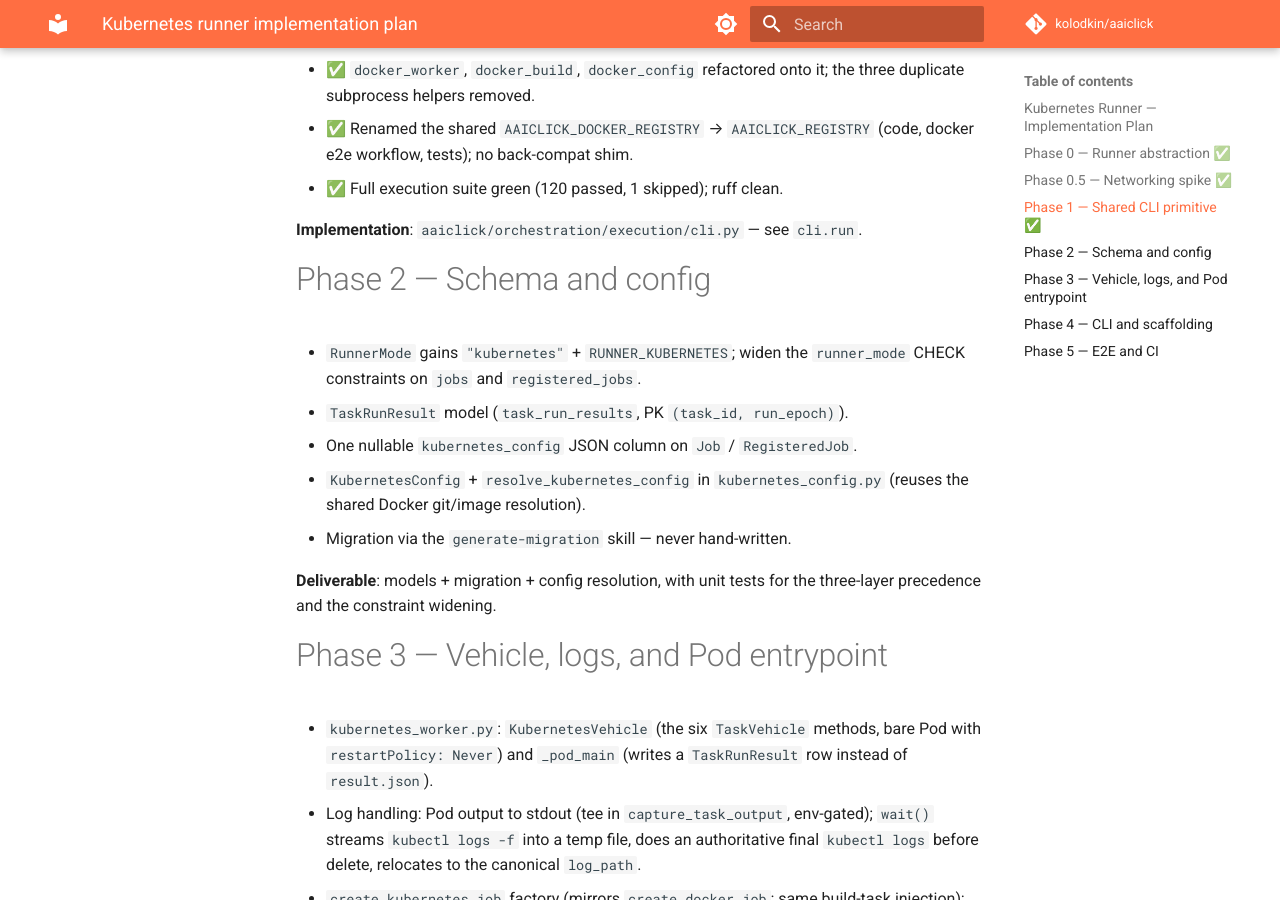
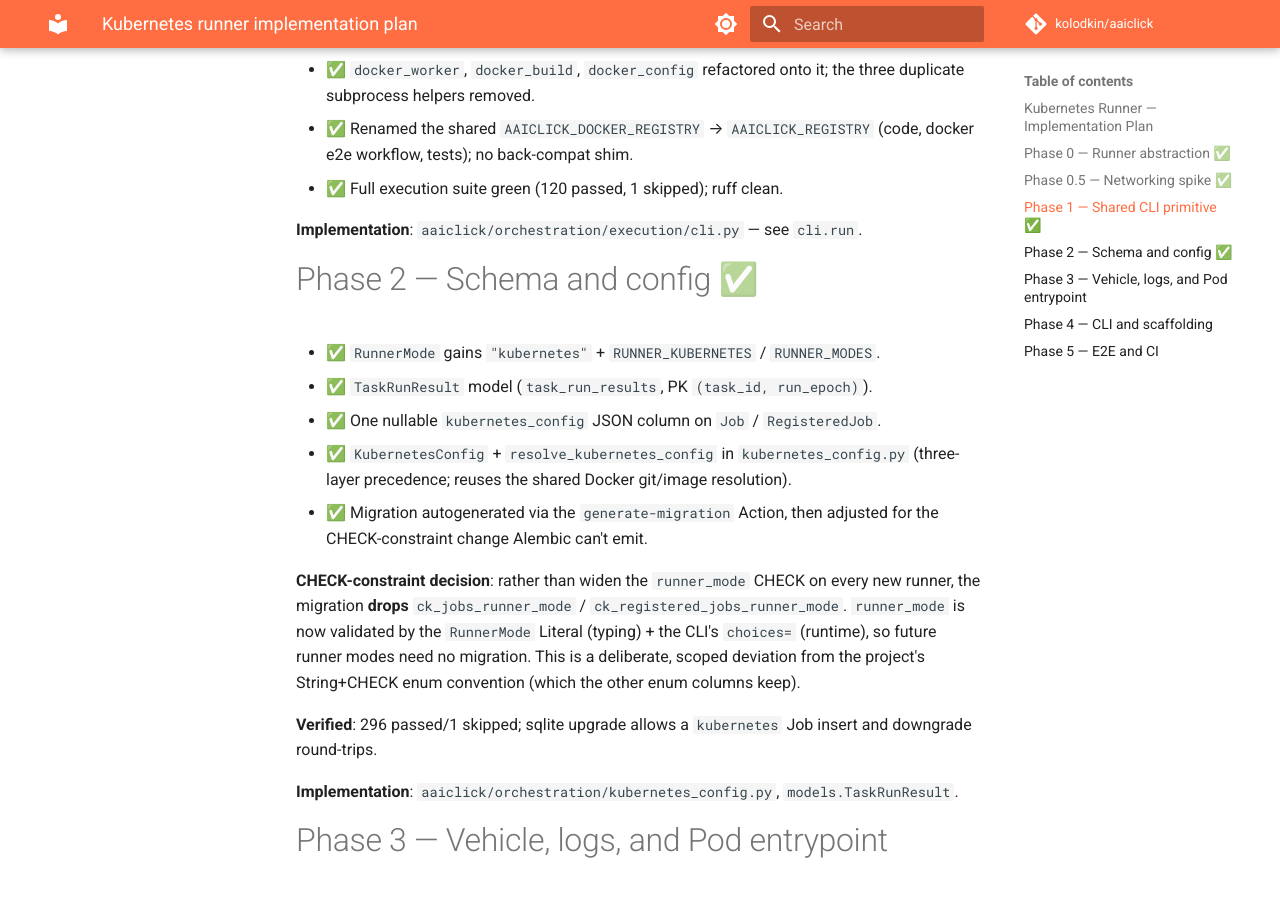
Before and after one commit to kolodkin/aaiclick, an MkDocs documentation site: the page built from docs/kubernetes_runner_implementation_plan.md, in a window 1280 px wide and 900 px high, scrolled down 1114 px. Built offline with MkDocs 1.6.1 and Material for MkDocs 9.7.7, drawn with Linux system fonts in a browser that asks for light colours; comment, search, counter and statistics services are not loaded.

Commit message:
Mark Kubernetes runner Phase 2 complete

```diff
--- a/docs/kubernetes_runner_implementation_plan.md
+++ b/docs/kubernetes_runner_implementation_plan.md
@@ -45,18 +45,27 @@ Prep refactor (same playbook as Phase 0): extract before adding k8s.
 
 **Implementation**: `aaiclick/orchestration/execution/cli.py` — see `cli.run`.
 
-# Phase 2 — Schema and config
+# Phase 2 — Schema and config ✅
 
-- `RunnerMode` gains `"kubernetes"` + `RUNNER_KUBERNETES`; widen the
-  `runner_mode` CHECK constraints on `jobs` and `registered_jobs`.
-- `TaskRunResult` model (`task_run_results`, PK `(task_id, run_epoch)`).
-- One nullable `kubernetes_config` JSON column on `Job` / `RegisteredJob`.
-- `KubernetesConfig` + `resolve_kubernetes_config` in `kubernetes_config.py`
-  (reuses the shared Docker git/image resolution).
-- Migration via the `generate-migration` skill — never hand-written.
+- ✅ `RunnerMode` gains `"kubernetes"` + `RUNNER_KUBERNETES` / `RUNNER_MODES`.
+- ✅ `TaskRunResult` model (`task_run_results`, PK `(task_id, run_epoch)`).
+- ✅ One nullable `kubernetes_config` JSON column on `Job` / `RegisteredJob`.
+- ✅ `KubernetesConfig` + `resolve_kubernetes_config` in `kubernetes_config.py`
+  (three-layer precedence; reuses the shared Docker git/image resolution).
+- ✅ Migration autogenerated via the `generate-migration` Action, then adjusted
+  for the CHECK-constraint change Alembic can't emit.
 
-**Deliverable**: models + migration + config resolution, with unit tests for the
-three-layer precedence and the constraint widening.
+**CHECK-constraint decision**: rather than widen the `runner_mode` CHECK on every
+new runner, the migration **drops** `ck_jobs_runner_mode` /
+`ck_registered_jobs_runner_mode`. `runner_mode` is now validated by the
+`RunnerMode` Literal (typing) + the CLI's `choices=` (runtime), so future runner
+modes need no migration. This is a deliberate, scoped deviation from the
+project's String+CHECK enum convention (which the other enum columns keep).
+
+**Verified**: 296 passed/1 skipped; sqlite upgrade allows a `kubernetes` Job
+insert and downgrade round-trips.
+
+**Implementation**: `aaiclick/orchestration/kubernetes_config.py`, `models.TaskRunResult`.
 
 # Phase 3 — Vehicle, logs, and Pod entrypoint
 
```
